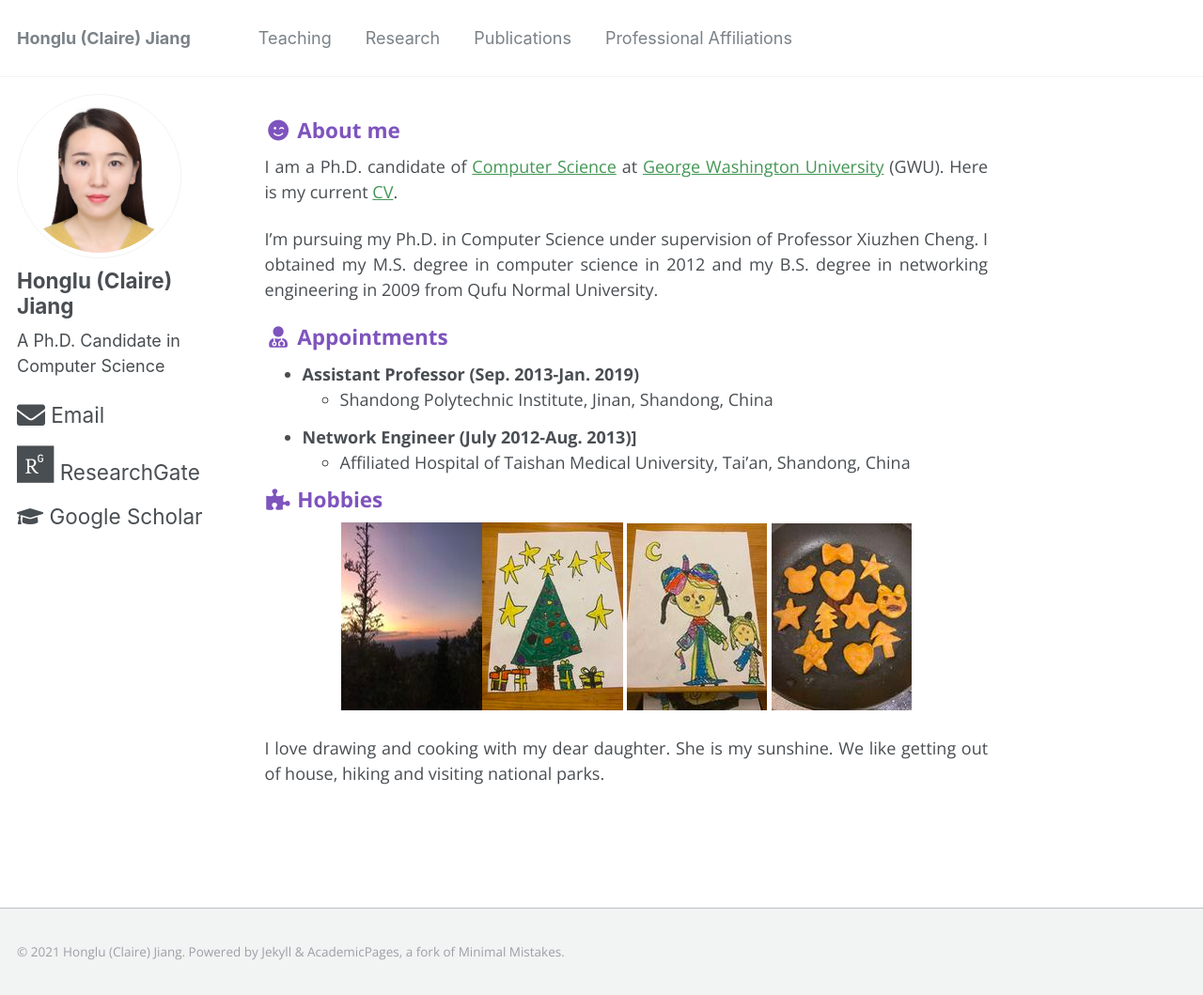
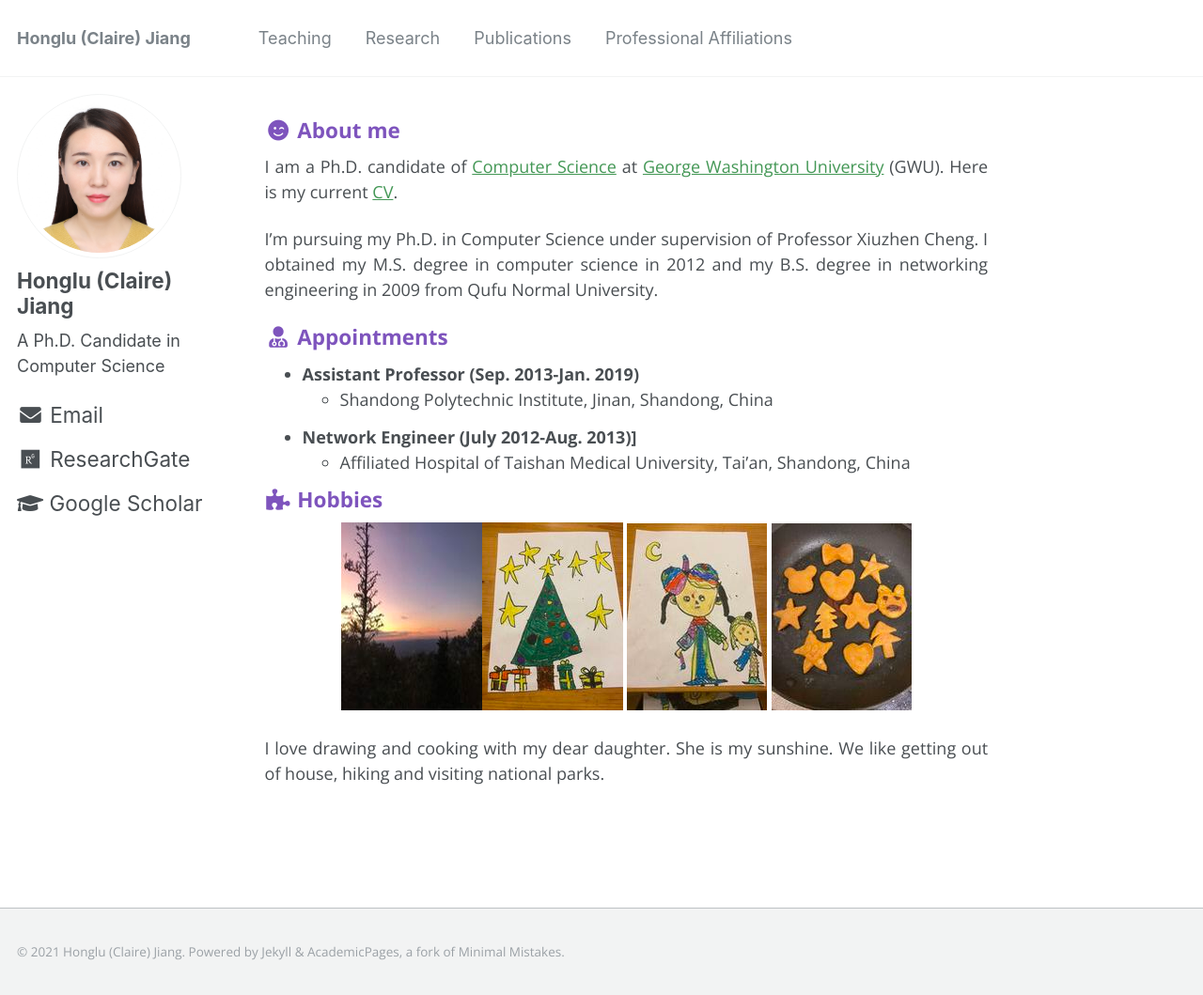
Before and after one commit to hljiang0720/hljiang.github.io, a Jekyll site: the page built from _pages/about.md, in a window 1280 px wide and 1059 px high. Shown: the whole window at 94% size. Built offline with Jekyll 4.4.1, drawn with Linux system fonts in a browser that asks for light colours.

Commit message:
commit md;

```diff
--- a/_includes/author-profile.html
+++ b/_includes/author-profile.html
@@ -32,13 +32,13 @@
         <li><a href="{{ author.uri }}"><i class="fas fa-link" aria-hidden="true"></i> {{ site.data.ui-text[site.locale].website_label | default: "Website" }}</a></li>
       {% endif %}
       {% if author.email %}
-        <li><a href="mailto:{{ author.email }}"><i class="fas fa-envelope fa-lg" aria-hidden="true"></i> {{ site.data.ui-text[site.locale].email_label | default: "Email" }}</a></li>
+        <li><a href="mailto:{{ author.email }}"><i class="fas fa-envelope fa-fw" aria-hidden="true"></i> {{ site.data.ui-text[site.locale].email_label | default: "Email" }}</a></li>
       {% endif %}
       {% if author.keybase %}
         <li><a href="https://keybase.io/{{ author.keybase }}"><i class="fas fa-key" aria-hidden="true"></i> Keybase</a></li>
       {% endif %}
        {% if author.researchgate %}
-        <li><a href="{{ author.researchgate }}"><i class="fab fa-researchgate fa-2x" aria-hidden="true"></i> ResearchGate</a></li>
+        <li><a href="{{ author.researchgate }}"><i class="fab fa-researchgate fa-fw" aria-hidden="true"></i> ResearchGate</a></li>
       {% endif %}
       {% if author.twitter %}
         <li><a href="https://twitter.com/{{ author.twitter }}"><i class="fab fa-twitter-square" aria-hidden="true"></i> Twitter</a></li>
@@ -104,7 +104,7 @@
         <li><a href="https://vine.co/u/{{ author.vine }}"><i class="fab fa-vine" aria-hidden="true"></i> Vine</a></li>
       {% endif %}
       {% if author.googlescholar %}
-        <li><a href="{{ author.googlescholar }}"><i class="fas fa-graduation-cap "></i> Google Scholar</a></li>
+        <li><a href="{{ author.googlescholar }}"><i class="fas fa-graduation-cap"></i> Google Scholar</a></li>
       {% endif %}
       {% if author.orcid %}
         <li><a href="{{ author.orcid }}"><i class="ai ai-orcid-square ai-fw"></i> ORCID</a></li>
```
